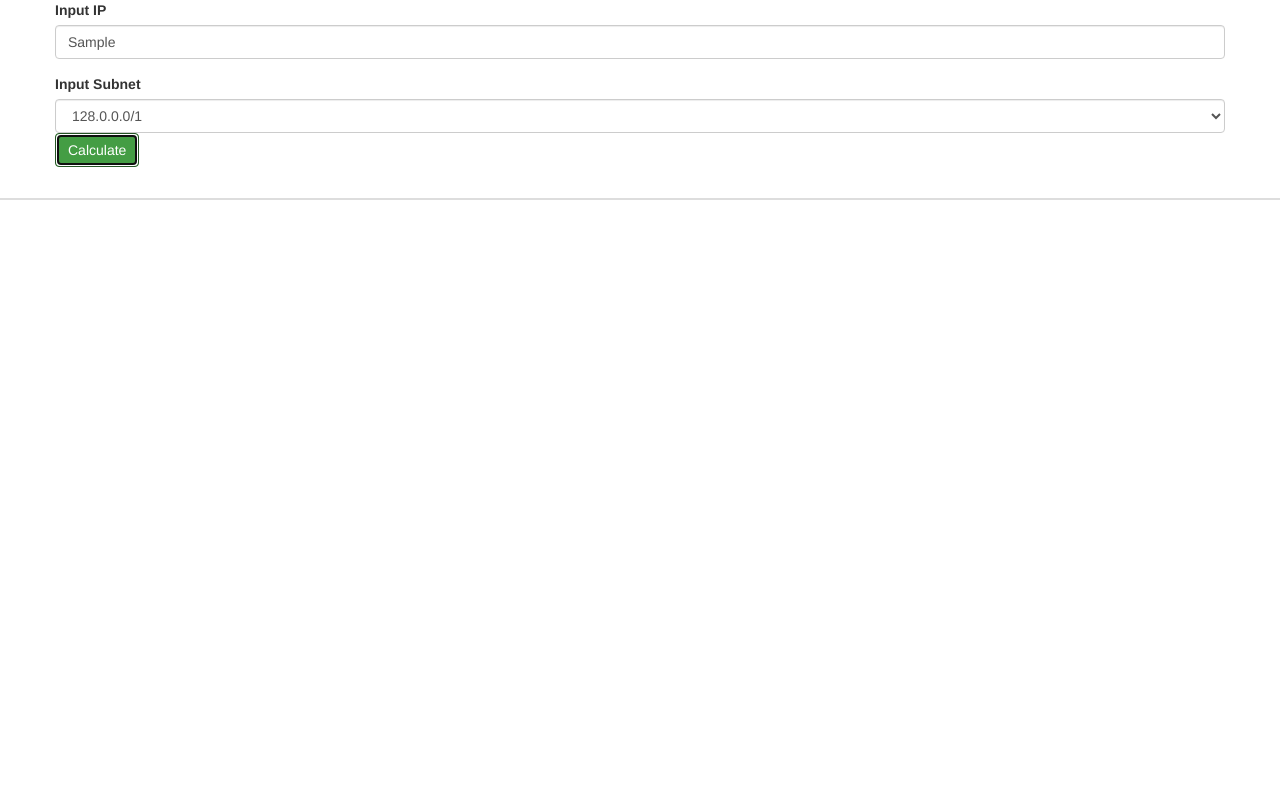
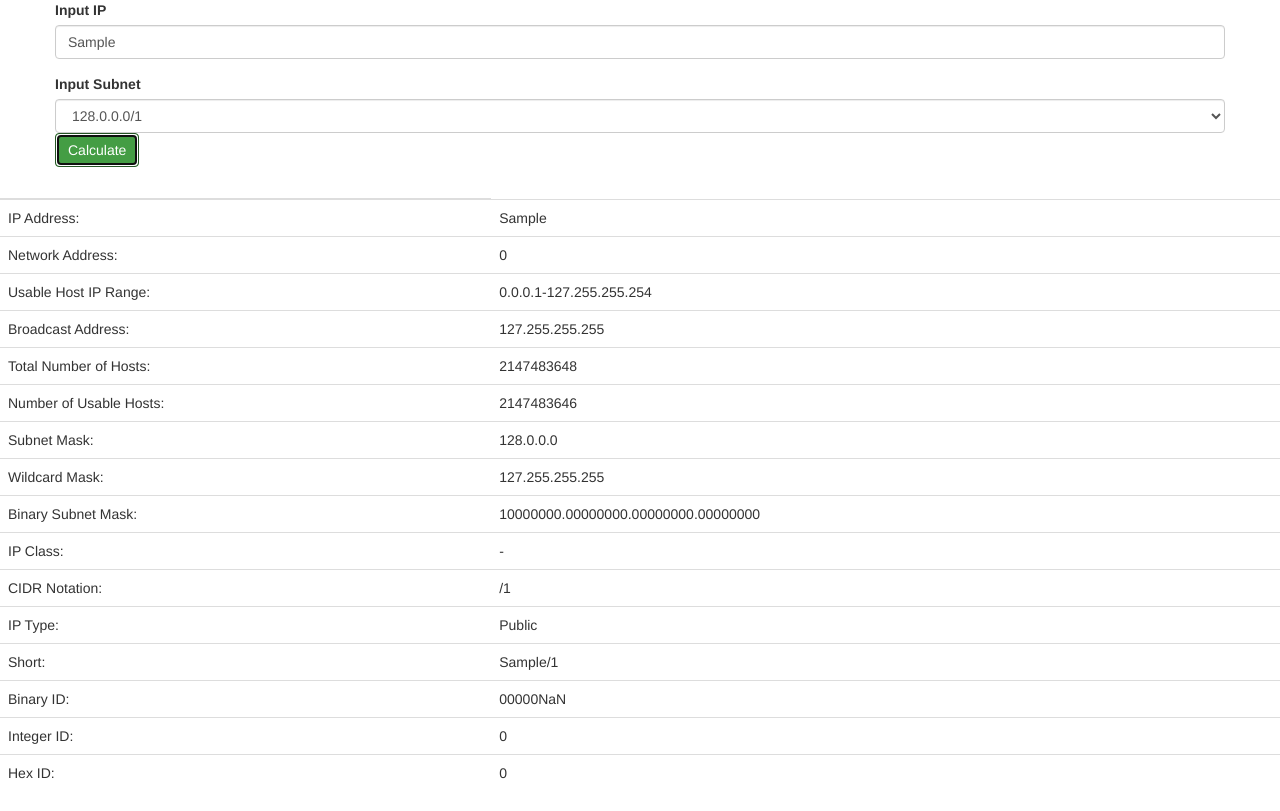
Before and after one commit to WilawanLelapratak/wilawanlelapratak.github.io, a plain HTML site: page index.html in a window 1280 px wide. Both pictures are taken after typing "Sample" into the empty fields and a click on the button "Calculate". Drawn offline with nearby package versions, Linux system fonts and the light colour scheme.

Commit message:
show table1

```diff
--- a/index.html
+++ b/index.html
@@ -30,11 +30,7 @@
 			<th></th>
 		</tr>
 	</thead>
-	<tbody>
-		<tr>
-			<td></td>
-		</tr>
-	</tbody>
+	<tbody id='res1'></tbody>
 </table>
 
 <script
--- a/scripts.js
+++ b/scripts.js
@@ -149,21 +149,25 @@ $('form').submit(function(e){
 	var bin_id = bi_ip(ip).split('.').join('');
 	var int_id = parseInt(bin_id, 2);
 	var hex_id = int_id.toString(16);
-	console.log(ip);
-	// console.log(subnet);
-	console.log(network_addr);
-	console.log(usable_range);
-	console.log(broadcast);
-	console.log(host_num);
-	console.log(usable_host);
-	console.log(subnet_mask);
-	console.log(wildcard);
-	console.log(bin_subnet);
-	console.log(ipclass);
-	console.log(cidr);
-	console.log(ip_type);
-	console.log(short);
-	console.log(bin_id);
-	console.log(int_id);
-	console.log(hex_id);
+	// console.log(ip);
+	// console.log(network_addr);
+	// console.log(usable_range);
+	// console.log(broadcast);
+	// console.log(host_num);
+	// console.log(usable_host);
+	// console.log(subnet_mask);
+	// console.log(wildcard);
+	// console.log(bin_subnet);
+	// console.log(ipclass);
+	// console.log(cidr);
+	// console.log(ip_type);
+	// console.log(short);
+	// console.log(bin_id);
+	// console.log(int_id);
+	// console.log(hex_id);
+	var head_li = ['IP Address', 'Network Address', 'Usable Host IP Range', 'Broadcast Address', 'Total Number of Hosts', 'Number of Usable Hosts', 'Subnet Mask', 'Wildcard Mask', 'Binary Subnet Mask', 'IP Class', 'CIDR Notation', 'IP Type', 'Short', 'Binary ID', 'Integer ID', 'Hex ID'];
+	var res_li = [ip, network_addr, usable_range, broadcast, host_num, usable_host, subnet_mask, wildcard, bin_subnet, ipclass, cidr, ip_type, short, bin_id, int_id, hex_id];
+	for (var i = 0; i < res_li.length; i++) {
+		$('tbody#res1').append("<tr><td>" + head_li[i] + ":</td><td>"+ res_li[i] +"</td></tr>");
+	}
 });
```
